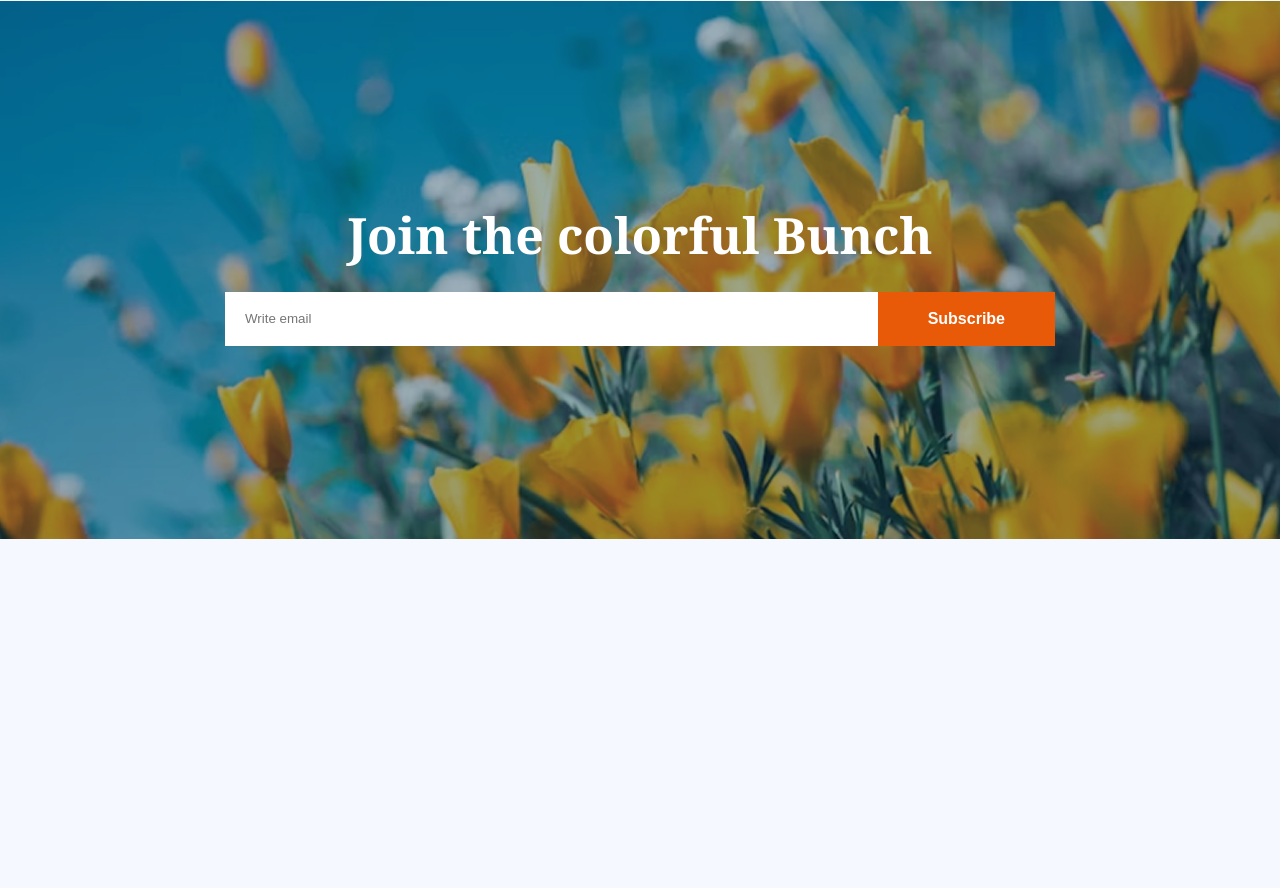
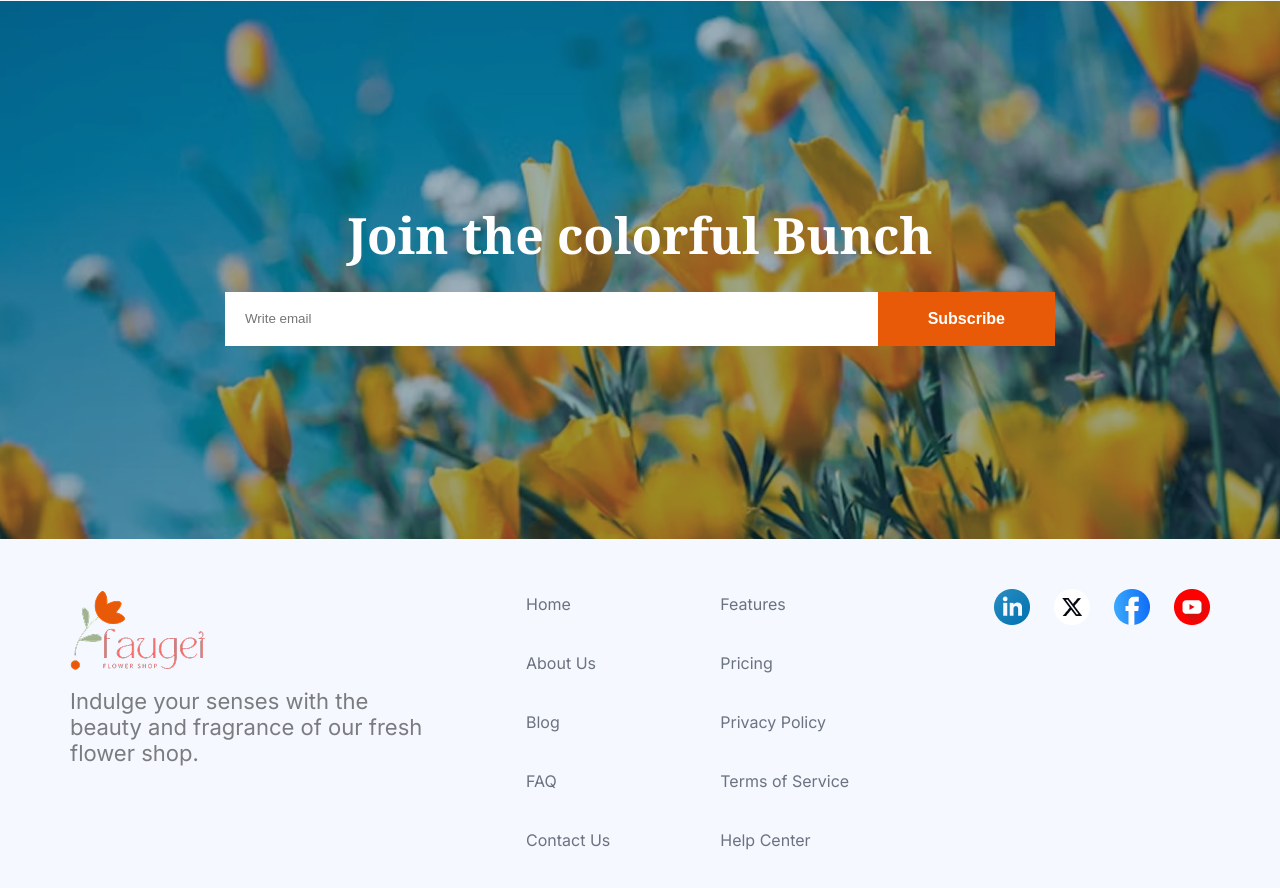
Before and after one commit to rakeebhasan/faugei-flower-shop, a plain HTML site: page index.html in a window 1280 px wide. Shown: the part 3814-4702 px from the top of the page. Before the commit the page ends 4353 px from the top, so only its background shows below. Drawn offline with Linux system fonts and the light colour scheme.

Commit message:
Complete Footer Section with responsiveness for tablet and mobile devices.

```diff
--- a/css/responsive.css
+++ b/css/responsive.css
@@ -109,6 +109,13 @@ TABLET SCREEN RESPONSIVE DESING
 		padding-top: 113px;
 		padding-bottom: 120px;
 	}
+
+	.quick-links {
+		column-gap: 50px;
+	}
+	.social-links ul {
+		gap: 10px;
+	}
 }
 
 /*=================================
@@ -174,7 +181,7 @@ SMALL SCREEN RESPONSIVE DESING
 
 	.plant-lover-area {
 		padding-top: 40px;
-		padding-bottom: 30px;
+		padding-bottom: 60px;
 	}
 	.plant-lover-wrpper {
 		grid-template-columns: repeat(1, 1fr);
@@ -222,4 +229,20 @@ SMALL SCREEN RESPONSIVE DESING
 	.join-bunch-wrpper form input[type="submit"] {
 		padding: 18px 20px;
 	}
+
+	.footer-wrpper {
+		grid-template-columns: 1fr;
+		gap: 30px;
+	}
+	.quick-links {
+		column-gap: 0px;
+		flex-direction: column;
+		row-gap: 20px;
+	}
+	.social-links ul {
+		justify-content: flex-start;
+	}
+	.footer-logo p {
+		padding-right: 20px;
+	}
 }
--- a/index.html
+++ b/index.html
@@ -278,7 +278,59 @@
 		<!-- MAIN AREA END -->
 
 		<!-- FOOTER AREA START -->
-		<footer></footer>
+		<footer class="footer-area">
+			<div class="container plr">
+				<div class="footer-wrpper">
+					<div class="footer-logo">
+						<img src="images/faugei-flower-shop.png" alt="" />
+						<p>
+							Indulge your senses with the beauty and fragrance of
+							our fresh flower shop.
+						</p>
+					</div>
+					<div class="quick-links">
+						<ul>
+							<li><a href="#">Home</a></li>
+							<li><a href="#">About Us</a></li>
+							<li><a href="#">Blog</a></li>
+							<li><a href="#">FAQ</a></li>
+							<li><a href="#">Contact Us</a></li>
+						</ul>
+						<ul>
+							<li><a href="#">Features</a></li>
+							<li><a href="#">Pricing</a></li>
+							<li><a href="#">Privacy Policy</a></li>
+							<li><a href="#">Terms of Service</a></li>
+							<li><a href="#">Help Center</a></li>
+						</ul>
+					</div>
+					<div class="social-links">
+						<ul>
+							<li>
+								<a href="#"
+									><img src="images/linkedin-icon.png" alt=""
+								/></a>
+							</li>
+							<li>
+								<a href="#"
+									><img src="images/twitter-logo.png" alt=""
+								/></a>
+							</li>
+							<li>
+								<a href="#"
+									><img src="images/facebook-logo.png" alt=""
+								/></a>
+							</li>
+							<li>
+								<a href="#"
+									><img src="images/youtube-logo.png" alt=""
+								/></a>
+							</li>
+						</ul>
+					</div>
+				</div>
+			</div>
+		</footer>
 		<!-- FOOTER AREA END -->
 	</body>
 </html>
--- a/style.css
+++ b/style.css
@@ -355,3 +355,52 @@ JOIN BUNCH AREA CSS HERE
 	padding: 18px 50px;
 	cursor: pointer;
 }
+
+/*=======================
+FOOTER AREA CSS HERE
+=========================*/
+.footer-area {
+	padding: 50px 0;
+}
+
+.footer-wrpper {
+	display: grid;
+	grid-template-columns: 2fr 2fr 1fr;
+}
+
+.footer-logo img {
+	width: 135px;
+	display: block;
+	margin-bottom: 16px;
+}
+
+.footer-logo p {
+	max-width: 359px;
+}
+
+.quick-links {
+	display: flex;
+	column-gap: 110px;
+}
+
+.quick-links ul {
+	list-style: none;
+	display: flex;
+	flex-direction: column;
+	row-gap: 32px;
+}
+
+.quick-links ul li a {
+	color: #6b7280;
+	font-size: 16px;
+	line-height: 150%;
+	text-decoration: none;
+}
+
+.social-links ul {
+	list-style: none;
+	display: flex;
+	align-items: center;
+	justify-content: flex-end;
+	gap: 24px;
+}
```
Also changed, not shown: images/facebook-logo.png (added), images/linkedin-icon.png (added), images/twitter-logo.png (added), images/youtube-logo.png (added).
